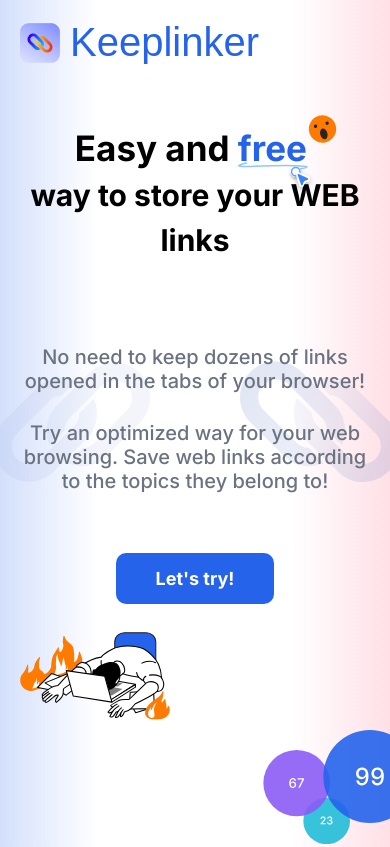
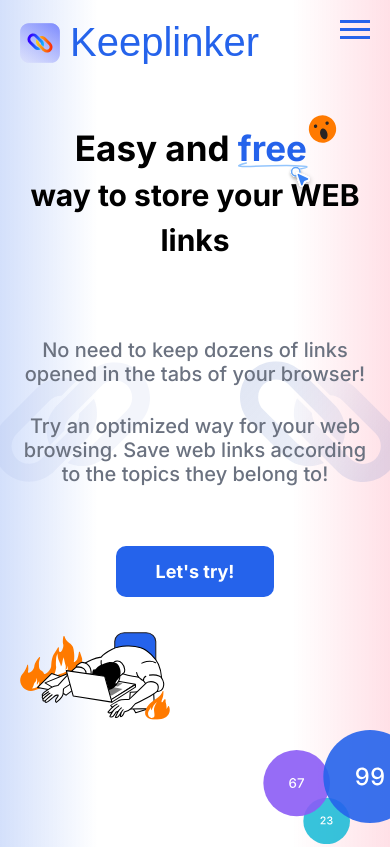
Before and after one commit to intotheabyss999/keeplinker, a plain HTML site: page index.html in a window 390 px wide. Shown: the top 847 px of the page. Drawn offline with Linux system fonts and the light colour scheme; a web font is replaced by a local one.

Commit message:
Add files via upload

```diff
--- a/index.html
+++ b/index.html
@@ -2,7 +2,8 @@
 <html lang="en">
 <head>
     <meta charset="UTF-8">
-    <meta name="viewport" content="width=device-width, initial-scale=1.0, maximum-scale=1.0, user-scalable=no">    <title>Keeplinker</title>
+    <meta name="viewport" content="width=device-width, initial-scale=1.0, maximum-scale=1.0, user-scalable=no">
+    <title>Keeplinker</title>
     <link rel="stylesheet" href="main.css">
     <link rel="icon" href="img/logo.svg" type="image/svg+xml">
 </head>
@@ -23,20 +24,20 @@
             </nav>
 
             <!-- Новое бургер-меню (будет показано только на мобильных устройствах) -->
-            <!-- <div class="burger-menu">
-                <div class="burger-icon">
+            <div class="burger-menu">
+                <div class="burger-icon" onclick="toggleMobileNav()">
                     <span></span>
                     <span></span>
                     <span></span>
                 </div>
                 <nav class="mobile-nav">
                     <ul>
-                        <li><a href="#">Sign In</a></li>
-                        <li><a href="#">Sign Up</a></li>
-                        Добавьте другие пункты меню при необходимости -->
-                    <!-- </ul>
+                        <li><a href="/signin.html">Sign In</a></li>
+                        <li><a href="/signup.html">Sign Up</a></li>
+                        <!-- Добавьте другие пункты меню при необходимости -->
+                    </ul>
                 </nav>
-            </div> -->
+            </div>
         </header>
 
         <img src="img/left_linker.svg" alt="Left Linker" class="linker left">
@@ -67,7 +68,7 @@
 
             <img src="img/on_fire.svg" alt="On Fire" class="decor-on-fire">
         </div>
-            <img src="img/Bubbles.svg" alt="Bubbles" class="decor-bubbles">
+        <img src="img/Bubbles.svg" alt="Bubbles" class="decor-bubbles">
 
 
         <section class="how-it-works">
@@ -134,7 +135,7 @@
             </div>
         </div>
     </footer>
- <script src="script.js"></script>
+    <script src="script.js"></script>
 
 </body>
 </html>
--- a/main.css
+++ b/main.css
@@ -874,6 +874,7 @@ nav ul li a:hover {
     text-decoration: none;
     font-family: 'Inter', sans-serif;
     font-weight: 500;
+    width: max-content;
 }
 
 .mobile-nav ul li a:hover {
@@ -991,11 +992,11 @@ nav ul li a:hover {
     }
 
     .additional-text {
-        margin-top: 65px;
+        margin-top: 10%;
     }
 
     .first-line-additional {
-        padding-top: 20px;
+        padding-top: 10%;
     }
 
     .first-line-additional, .second-line-additional {
```
